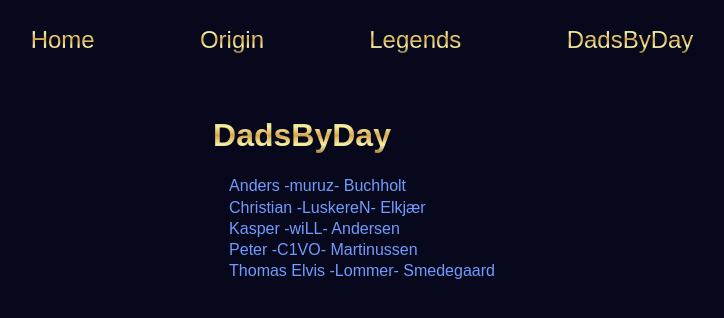
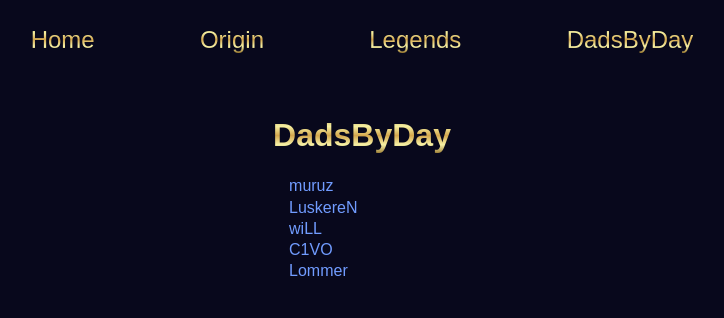
Before and after one commit to donjo9/lbn-respawn, a Next.js app: page /dadsbyday in a window 1280 px wide. Shown: the top 318 px of the page, without its empty margins (278-1002 px from the left). Built offline with nearby package versions, Linux system fonts and the light colour scheme.

Commit message:
edit dbd names according to esportsliga hp

```diff
--- a/pages/dadsbyday.js
+++ b/pages/dadsbyday.js
@@ -2,7 +2,7 @@ import React from 'react';
 import Team from '../components/team';
 
 const DadsByDay = () => (
-    <Team name="DadsByDay" members={["Anders -muruz- Buchholt", "Christian -LuskereN- Elkjær", "Kasper -wiLL- Andersen", "Peter -C1VO- Martinussen", "Thomas Elvis -Lommer- Smedegaard"]} />
+    <Team name="DadsByDay" members={["muruz", "LuskereN", "wiLL", "C1VO", "Lommer"]} />
 );
 
 export default DadsByDay;
```
